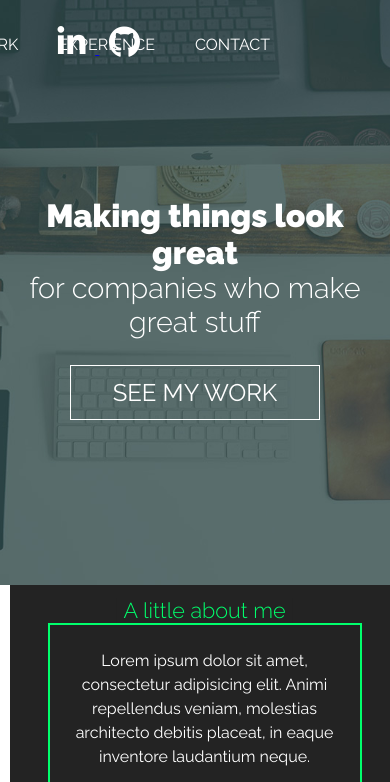
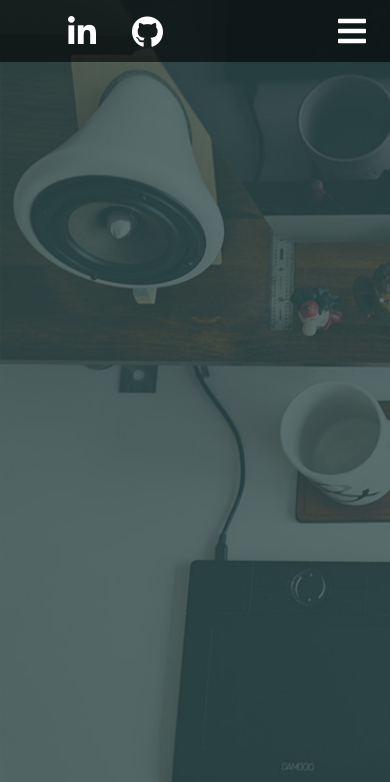
Before and after one commit to mava1412/mava1412.github.io, a website: page index.html in a window 390 px wide. Shown: the top 782 px of the page. Drawn offline with nearby package versions, Linux system fonts and the light colour scheme.

Commit message:
added new hamburger menu

```diff
--- a/css/style.css
+++ b/css/style.css
@@ -5,10 +5,15 @@
 	transition: all ease-in-out 250ms;
 }
 
+html, body {
+	margin: 0;
+	padding: 0;
+	width: 100%;
+	/* text-align: center; */
+}
+
 body {
 	font-family: "Raleway", sans-serif;
-	margin: 0;
-	text-align: center;
 }
 
 img {
@@ -17,7 +22,7 @@ img {
 }
 
 .container {
-	width: 95%;
+	width: 100%;
 	max-width: 68em;
 	margin: 0 auto;
 }
@@ -181,67 +186,69 @@ p:last-of-type {
 
 header {
 	/* makes the header stay on top of the hero */
-	position: absolute;
-	left: 0;
+	/* position: absolute; */
+	/* left: 0; */
+	width: 100%;
+	height: 100vh;
+	background: url(../images/hero-bg.jpg) no-repeat;
+	background-size: cover;
 	/* right: 0; */
-	margin: 1em 3em;
+	/* margin: 1em 3em; */
 	}
 
 .social-icons i {
-	padding: .3em;
-	/* left: 0; */
+	position: fixed;
+	float: left;
+	margin-right: 1em;
+	margin: 16px 36px;
 	color: #fff;
 	cursor: pointer;
+	z-index: 1000;
+}
+
+.social-icons a {
+	padding: 0 2em;
+	z-index: 1000;
 }
 
 .social-icons i:hover {
-	left: 0;
-	color: #232323;
+	/* left: 0; */
+	color: #00ff6c;
 }
 
 nav {
 	position: fixed;
-	top: 0;
+	width: 100%;
+	/* z-index: 1000; */
+  /* top: 0;
 	left: 0;
-	width: 100%;
+
 	height: 70px;
 	padding: 10px 100px;
 	box-sizing: border-box;
-	transition: .3s;
-	z-index: 100;
-}
+	transition: .3s; */
 
-nav.black {
-	background: rgba(0,0,0,0.6);
-	height: 70px;
-	padding: 10px 100px;
 }
 
 nav ul {
-	margin: 0;
-	padding: 0;
 	list-style: none;
+	background: rgba(0,0,0,0);
+	overflow: hidden;
+	color: #fff;
+	margin: 1px 36px;
+	text-align: right;
+	transition: 1s;
 	float: right;
-	display: flex;
+	z-index: 1000;
+	/* display: flex; */
 }
 
-nav ul li {
-	/* display: inline-block; */
-	/* margin: 1em .5em; */
-	list-style: none;
-}
 
-nav ul li a {
-	line-height: 70px;
-	color: #fff;
-	padding: 7px 20px;
-	text-decoration: none;
-	text-transform: uppercase;
-	transition: .3s;
-	/* padding: .3em;
-	font-size: .9rem;
-	font-weight: 600;
-	color: #fff; */
+nav.black ul {
+	background: rgba(0,0,0,0.6);
+	height: 70px;
+	padding: 10px 0px;
+	width: 100%;
 }
 
 nav.black ul li a {
@@ -252,20 +259,55 @@ nav.black ul li a:hover {
 	color: #00ff6c;
 }
 
-nav ul li a:focus {
-	outline: none;
+nav ul li {
+	/* display: inline-block; */
+	/* margin: 1em .5em; */
+	list-style: none;
+	display: inline-block;
 }
 
-nav ul li a.active {
+.menu-icon {
+	width: 100%;
+	background: rgba(0,0,0,0.6);
+	text-align: right;
+	box-sizing: border-box;
+	padding: 15px 24px;
+	cursor: pointer;
+	color: #fff;
+	display: none;
+}
+
+nav ul li a {
+	/* line-height: 50px; */
+	color: #fff;
+	padding: 1px 20px;
+	text-decoration: none;
+	text-transform: uppercase;
+	transition: .3s;
+	/* padding: .3em;
+	font-size: .9rem;
+	font-weight: 600;
+	color: #fff; */
+}
+
+nav ul li a:hover {
+	color: #00ff6c;
+}
+
+/* nav ul li a:focus {
+	outline: none;
+} */
+
+/* nav ul li a.active {
 	background: #E2472F;
 	color: #fff;
 	border-radius: 6px;
-}
+} */
 
-nav a:hover,
+/* nav a:hover,
 nav a:focus {
 	color: #00ff6c;
-}
+} */
 
 @media (min-width: 960px) {
 	nav {
@@ -274,7 +316,7 @@ nav a:focus {
 }
 
 /* hero section */
-
+/*
 section.home-hero {
 	background: url(../images/hero-bg.jpg);
 	background-size: cover;
@@ -289,7 +331,7 @@ section.home-hero {
 		padding-top: 50vh;
 	}
 
-}
+} */
 
 /* home-about section */
 
@@ -673,3 +715,35 @@ footer {
 }
 
 /*End animations*/
+
+@media(max-width:580px) {
+	.social-icons {
+		position: fixed;
+		top: 0;
+		/* margin-top: 16px; */
+	}
+
+	nav ul {
+		max-height: 0px;
+		background: rgba(0, 0, 0, 0.8);
+	}
+
+	nav.black ul {
+		background: rgba(0, 0, 0, 0.8);
+	}
+
+	.showing {
+		max-height: 20em;
+	}
+
+	nav ul li {
+		box-sizing: border-box;
+		width: 100%;
+		padding: 24px 0;
+		/* text-align: center; */
+	}
+
+	.menu-icon {
+		display: block;
+	}
+}
--- a/index.html
+++ b/index.html
@@ -17,20 +17,28 @@
 
 </head>
 <body>
+
+  <div class="wrapper">
+
   <!-- menu bar -->
     <header>
       <!-- social icons -->
+      <nav>
+
       <div class="social-icons">
-
         <a href="http://linkedin.com">
           <i class="fab fa-linkedin-in fa-2x"></i>
         </a>
         <a href="#">
           <i class="fab fa-github fa-2x"></i>
         </a>
+      </div>
 
+        <div class="menu-icon">
+          <i class="fas fa-bars fa-2x"></i>
         </div>
-    <nav>
+
+        <div class="menu">
           <ul>
             <li><a href="index.html">Home</a></li>
             <li><a href="#about">About</a></li>
@@ -38,12 +46,13 @@
             <li><a href="#experience">Experience</a></li>
             <li><a href="#contact">Contact</a></li>
           </ul>
+        </div>
       </nav>
     </header>
-
+  </div>
   <!-- home hero section -->
 
-  <section class="home-hero">
+  <!-- <section class="home-hero">
 
     <div class="container">
       <h1 class="title">Making things look great
@@ -52,7 +61,7 @@
       <a href="#work" class="button button-accent">See my work</a>
     </div>
 
-  </section>
+  </section> -->
     <!-- about me section -->
     <div class="container">
       <div id="about" class="container home">
@@ -223,7 +232,6 @@
   </footer>
 
   <script src="https://ajax.googleapis.com/ajax/libs/jquery/3.3.1/jquery.min.js"></script>
-  <script src="https://unpkg.com/aos@next/dist/aos.js"></script>
   <script src="../js/main.js"></script>
 
 </body>
--- a/js/main.js
+++ b/js/main.js
@@ -1,3 +1,9 @@
+$(document).ready(function() {
+  $(".menu-icon").on("click", function() {
+    $("nav-ul").toggleClass("showing");
+  });
+});
+
 $(window).on('scroll', function() {
   if($(window).scrollTop()) {
     $('nav').addClass('black');
```
Lines whose indentation alone changed are shown as unchanged.
